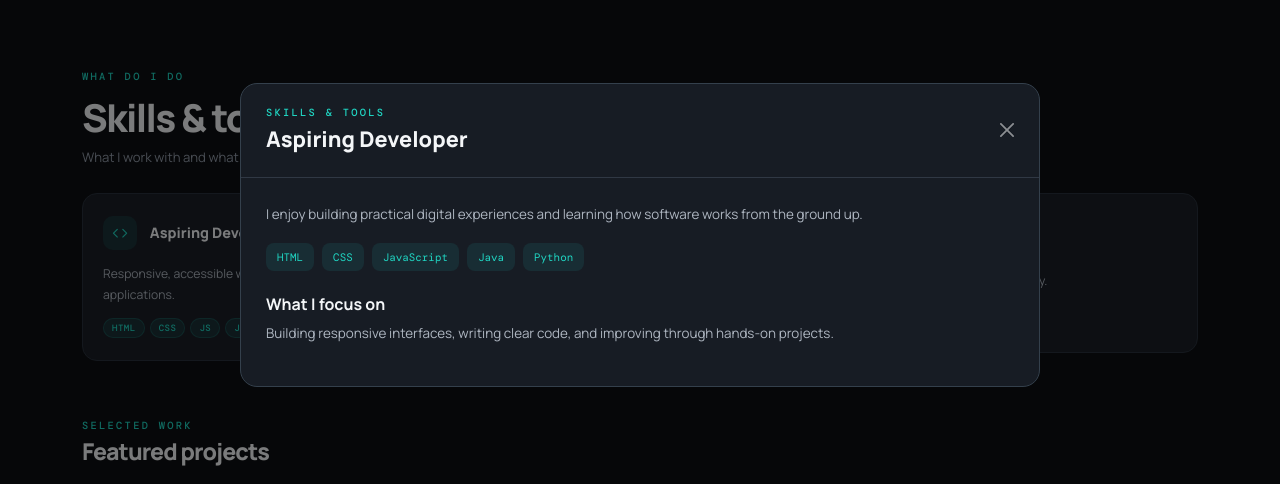
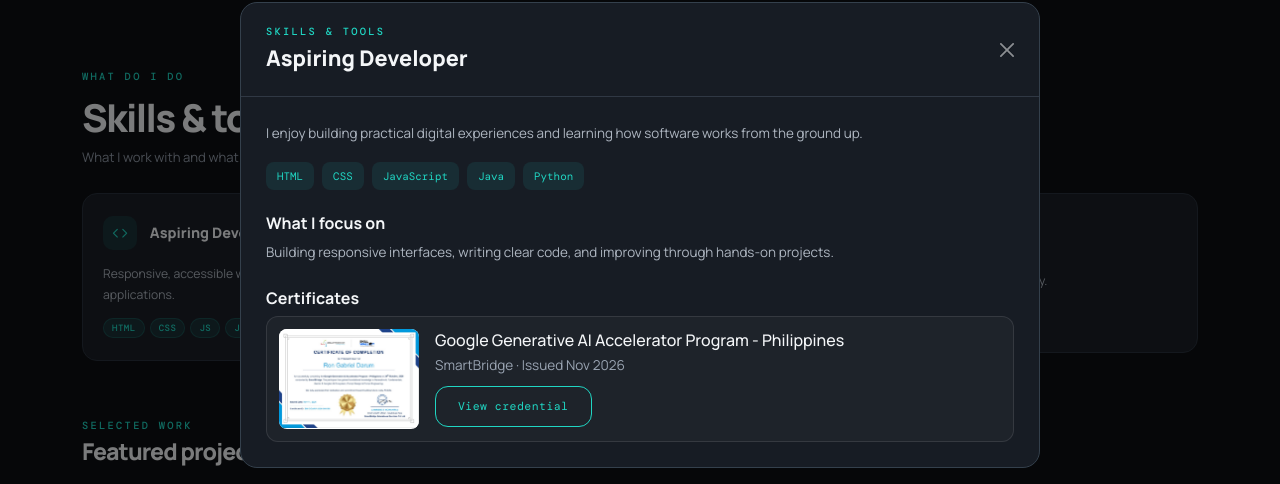
Before and after one commit to alt-lier/Portfolio, a plain HTML site: page index.html in a window 1280 px wide. Both pictures are taken after a click on the button 262 px from the left and 1521 px from the top of the page. Shown: the part 1245-1729 px from the top of the page. Drawn offline with nearby package versions, Linux system fonts and the light colour scheme.

Commit message:
Update portfolio design and add project image

```diff
--- a/css/style.css
+++ b/css/style.css
@@ -1065,3 +1065,50 @@ textarea {
 .social-links .social-link-unconfigured {
     cursor: default;
 }
+
+.certificate-list {
+    display: grid;
+    gap: 0.75rem;
+}
+
+.certificate-card {
+    display: flex;
+    gap: 1rem;
+    align-items: center;
+    padding: 0.75rem;
+    border: 1px solid rgba(255, 255, 255, 0.1);
+    border-radius: 12px;
+    background: rgba(255, 255, 255, 0.03);
+}
+
+.certificate-card img {
+    width: 140px;
+    height: 100px;
+    object-fit: contain;
+    background: #fff;
+    border-radius: 8px;
+    flex-shrink: 0;
+}
+
+.certificate-card h4 {
+    font-size: 1rem;
+    margin: 0 0 0.25rem;
+}
+
+.certificate-card p {
+    margin: 0 0 0.5rem;
+    font-size: 0.85rem;
+    color: #9aa4b2;
+}
+
+@media (max-width: 575px) {
+    .certificate-card {
+        flex-direction: column;
+        align-items: flex-start;
+    }
+
+    .certificate-card img {
+        width: 100%;
+        height: auto;
+    }
+}
--- a/js/script.js
+++ b/js/script.js
@@ -56,7 +56,16 @@ const skillDetails = {
     title: "Aspiring Developer",
     description: "I enjoy building practical digital experiences and learning how software works from the ground up.",
     skills: ["HTML", "CSS", "JavaScript", "Java", "Python"],
-    focus: "Building responsive interfaces, writing clear code, and improving through hands-on projects."
+    focus: "Building responsive interfaces, writing clear code, and improving through hands-on projects.",
+    certificates: [
+      {
+        title: "Google Generative AI Accelerator Program - Philippines",
+        issuer: "SmartBridge",
+        date: "Issued Nov 2026",
+        image: "images/google-genai-accelerator.jpg",
+        link: "https://ph.myskillwallet.ai/verify/certificate/B1284989F03F"
+      }
+    ]
   },
   uiux: {
     title: "UI/UX Design",
@@ -256,15 +265,34 @@ function openProject(index) {
     </div>`;
   detailModal.show();
 }
-
+function certificatesMarkup(list = []) {
+  if (!list.length) return "";
+  return `
+    <h3 class="h6 fw-bold mt-4">Certificates</h3>
+    <div class="certificate-list">
+      ${list.map(cert => {
+    const url = safeUrl(cert.link);
+    return `
+          <article class="certificate-card">
+            ${cert.image ? `<img src="${escapeAttribute(cert.image)}" alt="${escapeAttribute(cert.title)} certificate" loading="lazy">` : ""}
+            <div>
+              <h4>${escapeHtml(cert.title)}</h4>
+              <p>${escapeHtml(cert.issuer)}${cert.date ? ` · ${escapeHtml(cert.date)}` : ""}</p>
+              ${url ? externalLink(url, "View credential") : ""}
+            </div>
+          </article>`;
+  }).join("")}
+    </div>`;
+}
 $$("[data-skill]").forEach(button => button.addEventListener("click", () => {
   const skill = skillDetails[button.dataset.skill];
   if (!skill) return;
   $("#modalEyebrow").textContent = "SKILLS & TOOLS";
   $("#detailModalTitle").textContent = skill.title;
   $("#modalBody").innerHTML = `<p class="modal-description">${escapeHtml(skill.description)}</p>
-    <div class="skill-modal-tags">${skill.skills.map(s => `<span>${escapeHtml(s)}</span>`).join("")}</div>
-    <h3 class="h6 fw-bold mt-4">What I focus on</h3><p class="modal-description">${escapeHtml(skill.focus)}</p>`;
+  <div class="skill-modal-tags">${skill.skills.map(s => `<span>${escapeHtml(s)}</span>`).join("")}</div>
+  <h3 class="h6 fw-bold mt-4">What I focus on</h3><p class="modal-description">${escapeHtml(skill.focus)}</p>
+  ${certificatesMarkup(skill.certificates)}`;
   detailModal.show();
 }));
 
```
Also changed, not shown: images/google-genai-accelerator.jpg (added).
